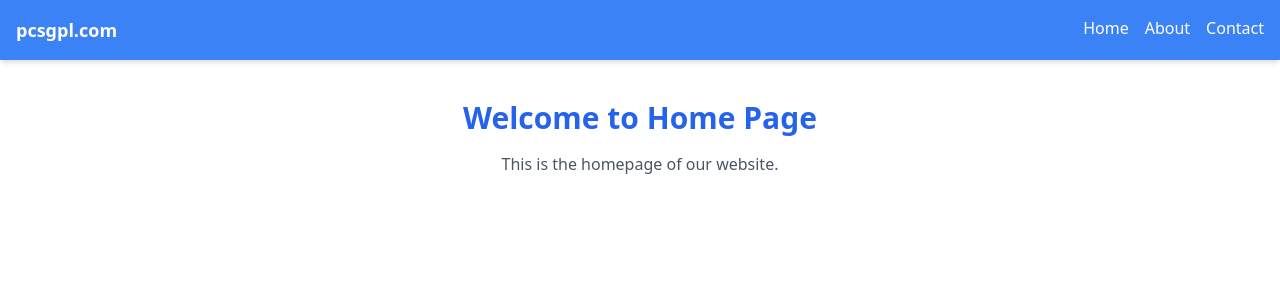
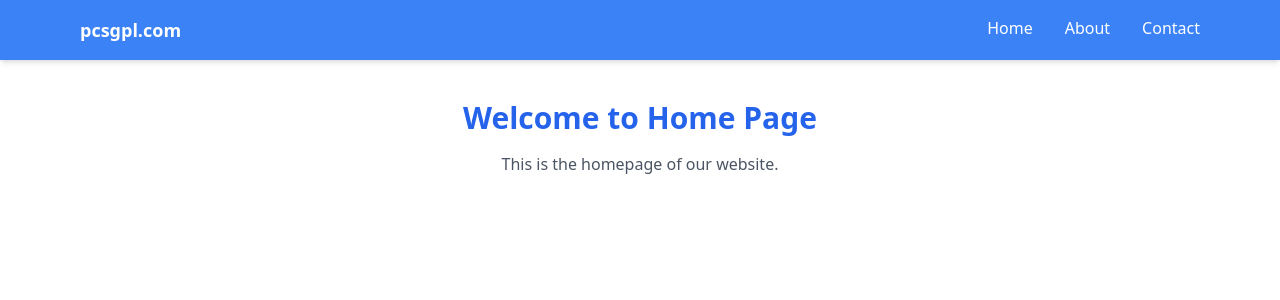
Before and after one commit to ankush07-in/pcsgpl.com, a React (Vite) app in the folder frontend/pcsgpl.com/: page / in a window 1280 px wide. Shown: the top 300 px of the page. Built offline with nearby package versions, Linux system fonts and the light colour scheme.

Commit message:
basic frontend ready.

```diff
--- a/frontend/pcsgpl.com/src/components/Navbar.jsx
+++ b/frontend/pcsgpl.com/src/components/Navbar.jsx
@@ -2,10 +2,10 @@ import { Link } from "react-router-dom";
 
 function Navbar() {
   return (
-    <nav className="bg-blue-500 text-white p-4 shadow-md">
+    <nav className="bg-blue-500 text-white p-4 px-20 shadow-md">
       <div className="container mx-auto flex justify-between">
         <div className="text-lg font-bold">pcsgpl.com</div>
-        <div className="flex gap-4">
+        <div className="flex gap-8">
           <Link to="/" className="hover:underline">
             Home
           </Link>
```
